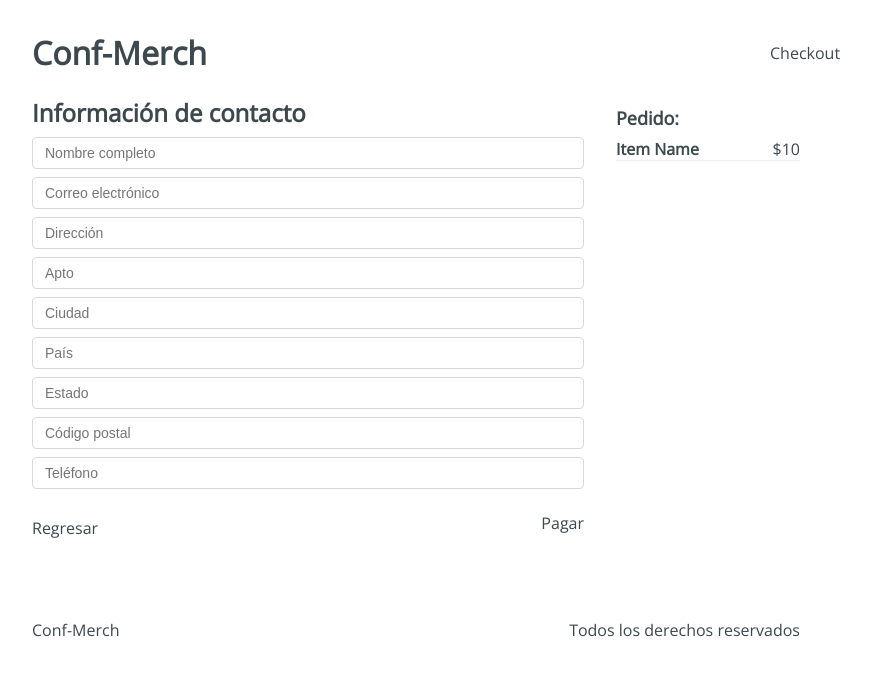
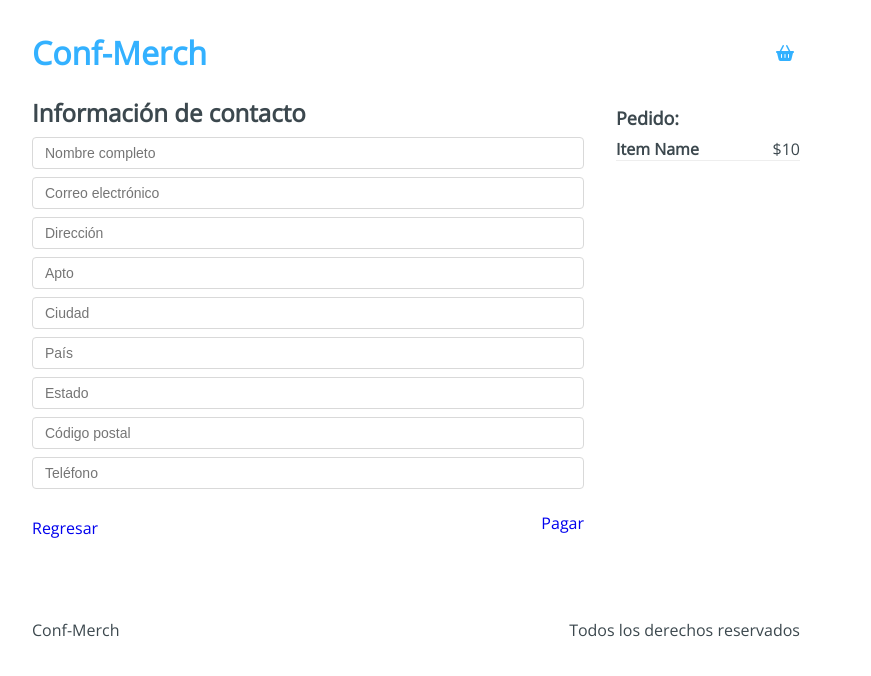
Before and after one commit to Carlos-Angel/conf-merch, a React app: page /checkout/information in a window 1280 px wide. Shown: the top 676 px of the page, without its empty margins (224-1095 px from the left). Built offline with nearby package versions, Linux system fonts and the light colour scheme.

Commit message:
feat: integración de íconos y conexión con react-router

```diff
--- a/public/index.html
+++ b/public/index.html
@@ -5,6 +5,10 @@
     <meta http-equiv="X-UA-Compatible" content="IE=edge" />
     <meta name="viewport" content="width=device-width, initial-scale=1.0" />
     <title>conf-march</title>
+    <script
+      src="https://kit.fontawesome.com/473d269aa9.js"
+      crossorigin="anonymous"
+    ></script>
   </head>
   <body>
     <div id="app"></div>
--- a/src/components/Header.jsx
+++ b/src/components/Header.jsx
@@ -1,12 +1,19 @@
 import React from 'react';
+import { Link } from 'react-router-dom';
 
 import '../styles/components/Header.css';
 
 export default function Header() {
   return (
     <div className="Header">
-      <h1 className="Header-title">Conf-Merch</h1>
-      <div className="Header-checkout">Checkout</div>
+      <h1 className="Header-title">
+        <Link to="/">Conf-Merch</Link>
+      </h1>
+      <div className="Header-checkout">
+        <Link to="/checkout">
+          <i className="fas fa-shopping-basket" />
+        </Link>
+      </div>
     </div>
   );
 }
--- a/src/containers/Checkout.jsx
+++ b/src/containers/Checkout.jsx
@@ -1,4 +1,5 @@
 import React from 'react';
+import { Link } from 'react-router-dom';
 
 import '../styles/components/Checkout.css';
 
@@ -12,12 +13,16 @@
             <h4>Item name</h4>
             <span>$10</span>
           </div>
-          <button type="button">Eliminar</button>
+          <button type="button">
+            <i className="fas fa-trash-alt" />
+          </button>
         </div>
       </div>
       <div className="Checkout-sidebar">
         <h3>precio total: $10</h3>
-        <button type="button">Continuar pedido</button>
+        <Link to="/checkout/information">
+          <button type="button">Continuar pedido</button>
+        </Link>
       </div>
     </div>
   );
--- a/src/containers/Information.jsx
+++ b/src/containers/Information.jsx
@@ -1,4 +1,5 @@
 import React from 'react';
+import { Link } from 'react-router-dom';
 
 import '../styles/components/Information.css';
 
@@ -23,8 +24,12 @@
           </form>
         </div>
         <div className="Information-buttons">
-          <div className="Information-back">Regresar</div>
-          <div className="Information-next">Pagar</div>
+          <div className="Information-back">
+            <Link to="/checkout">Regresar</Link>
+          </div>
+          <div className="Information-next">
+            <Link to="/checkout/payment">Pagar</Link>
+          </div>
         </div>
       </div>
       <div className="Information-sidebar">
```
